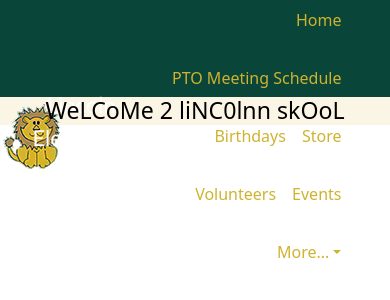
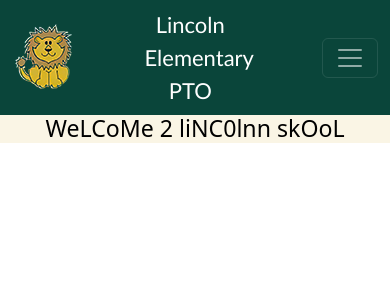
Before and after one commit to tg1489/lincoln-pto, a React (Vite) app in the folder client/: page / in a window 390 px wide. Shown: the top 300 px of the page. Built offline with nearby package versions, Linux system fonts and the light colour scheme; a web font is replaced by a local one.

Commit message:
Improved navbar for mobile

```diff
--- a/client/src/Header.css
+++ b/client/src/Header.css
@@ -45,3 +45,8 @@ a {
 .column-navbar {
   padding-right: 1rem !important;
 }
+
+.green {
+  --bs-bg-opacity: 1;
+  background-color: var(--green) !important;
+}
--- a/client/src/components/Header.jsx
+++ b/client/src/components/Header.jsx
@@ -20,20 +20,30 @@ export default function Header() {
   };
 
   return (
-    <>
-      <div className='row header'>
-        <div className='col-1'>
-          {/* Logo */}
+    <nav className='navbar navbar-expand-lg navbar-dark green'>
+      <div className='container-fluid'>
+        {/* Logo and School Name */}
+        <a className='col-1 navbar-brand' href='#'>
           <img src={lion} className='logo' alt='lincoln-lion-logo' />
-        </div>
-        {/* School Name */}
+        </a>
+
         <div className='col-3 school-name'>Lincoln Elementary PTO</div>
 
-        {/* Navbar Tabs */}
-        <div className='col-7 column-navbar'>
-          <ul className='nav nav-underline justify-content-end'>
+        {/* Mobile Hamburger Menu */}
+        <button
+          className='navbar-toggler'
+          type='button'
+          data-bs-toggle='collapse'
+          data-bs-target='#navbarNav'
+        >
+          <span className='navbar-toggler-icon'></span>
+        </button>
+
+        {/* Navbar */}
+        <div className='collapse navbar-collapse' id='navbarNav'>
+          <ul className='navbar-nav nav-underline ml-auto'>
             <li className='nav-item'>
-              <a className='nav-link' aria-current='page' href='#'>
+              <a className='nav-link' href='#'>
                 Home
               </a>
             </li>
@@ -63,28 +73,26 @@ export default function Header() {
               </a>
             </li>
 
-            {/* Dropdown More... Button */}
+            {/* More... Dropdown */}
             <li
               className={`nav-item dropdown ${isDropdownOpen ? 'show' : ''}`}
-              onMouseEnter={handleHover} // Show dropdown on hover
-              onMouseLeave={handleLeave} // Hide dropdown on mouse leave
+              onMouseEnter={handleHover}
+              onMouseLeave={handleLeave}
             >
               <a
                 className='nav-link dropdown-toggle'
                 href='#'
                 id='navbarDropdown'
                 role='button'
-                aria-haspopup='true'
-                aria-expanded='false'
               >
                 More...
               </a>
               <div
                 className={`dropdown-menu custom-fade ${
                   isDropdownOpen ? 'show' : ''
-                }`} // Apply custom-fade transition
+                }`}
                 aria-labelledby='navbarDropdown'
-                ref={dropdownRef} // Reference to the dropdown element
+                ref={dropdownRef}
               >
                 <a className='dropdown-item' href='#'>
                   Fundraising
@@ -98,8 +106,11 @@ export default function Header() {
               </div>
             </li>
           </ul>
+          {/* Shopping Cart */}
+          {/* Profile Picture */}
+          {/* Login */}
         </div>
       </div>
-    </>
+    </nav>
   );
 }
```
